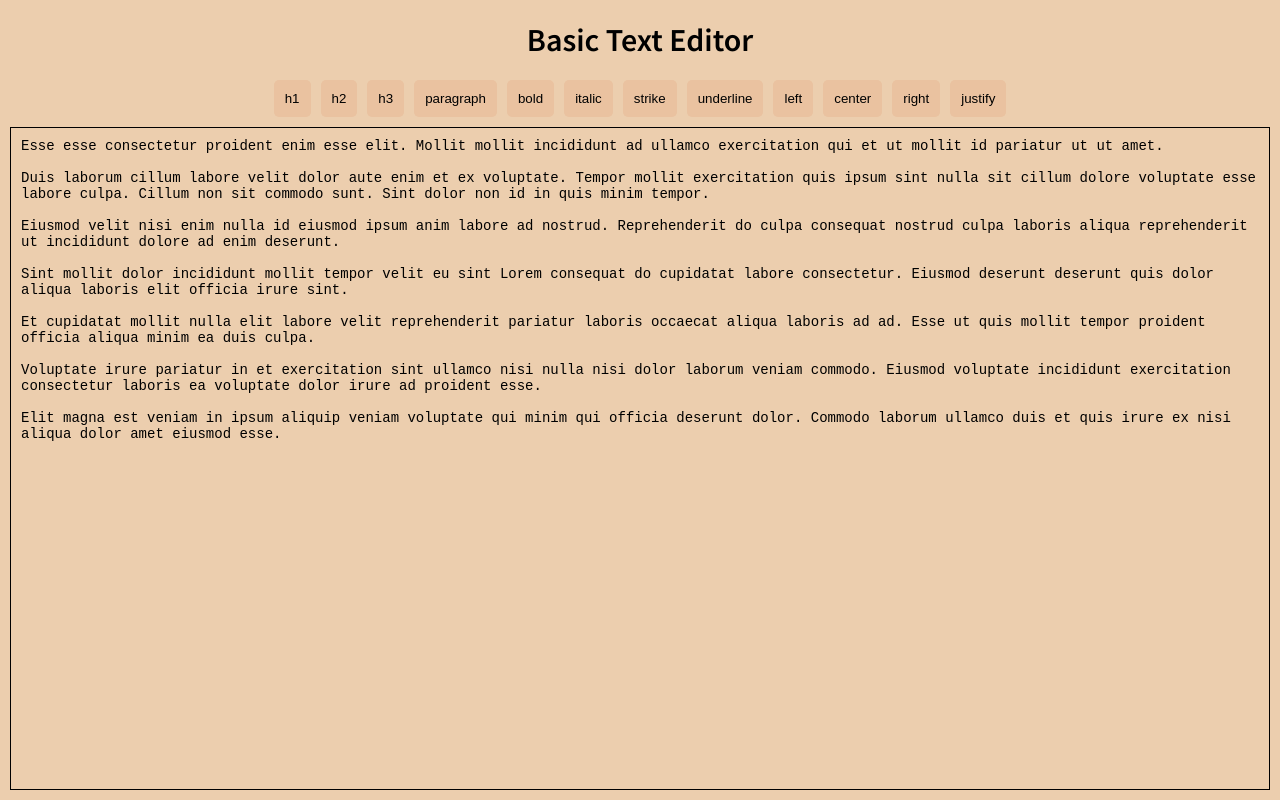
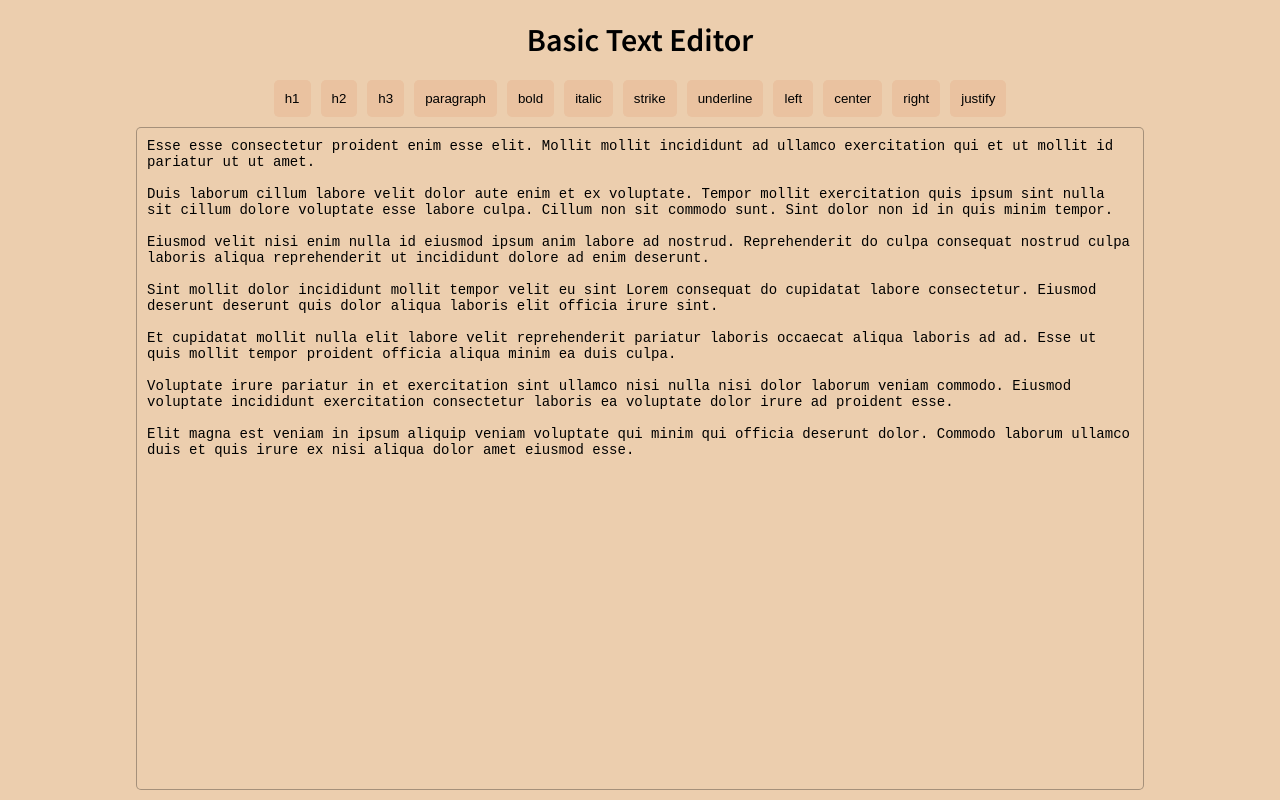
Before and after one commit to aliergul/react-examples-text-editor, a React (Vite) app: page / in a window 1280 px wide. Built offline with nearby package versions, Linux system fonts and the light colour scheme.

Commit message:
selecting text with cursor

```diff
--- a/src/App.jsx
+++ b/src/App.jsx
@@ -1,13 +1,24 @@
+import { useState } from "react";
 import Editor from "./components/Editor/Editor";
 import TextArea from "./components/TextArea";
+import MainContext from "./components/MainContext";
 
 function App() {
+  const [selectedText, setSelectedText] = useState("");
+
+  const data = {
+    selectedText,
+    setSelectedText,
+  };
+
   return (
-    <main className="main">
-      <h1>Basic Text Editor</h1>
-      <Editor />
-      <TextArea />
-    </main>
+    <MainContext.Provider value={data}>
+      <main className="main">
+        <h1>Basic Text Editor</h1>
+        <Editor />
+        <TextArea />
+      </main>
+    </MainContext.Provider>
   );
 }
 
--- a/src/components/Editor/Editor.jsx
+++ b/src/components/Editor/Editor.jsx
@@ -1,4 +1,6 @@
+import { useContext } from "react";
 import EditorItems from "./EditorItems";
+import MainContext from "../MainContext";
 
 const items = [
   "h1",
@@ -16,6 +18,8 @@ const items = [
 ];
 
 const Editor = () => {
+  const { selectedText, setSelectedText } = useContext(MainContext);
+
   return (
     <div className="editor">
       {items.map((name, i) => {
--- a/src/components/Editor/EditorItems.jsx
+++ b/src/components/Editor/EditorItems.jsx
@@ -1,5 +1,4 @@
 const EditorItems = ({ name }) => {
-  console.log("name", name);
   return (
     <>
       <button className="editor-buttons">{name}</button>
--- /dev/null
+++ b/src/components/MainContext.jsx
@@ -0,0 +1,5 @@
+import { createContext } from "react";
+
+const MainContext = createContext();
+
+export default MainContext;
--- a/src/components/TextArea.jsx
+++ b/src/components/TextArea.jsx
@@ -1,11 +1,25 @@
-import defaultText from "./defaultText";
+import { useContext, useEffect } from "react";
+import defaultText from "../utils/defaultText";
+import MainContext from "./MainContext";
 
 const TextArea = () => {
-  const text = defaultText;
+  const { setSelectedText } = useContext(MainContext);
+
+  useEffect(() => {
+    document.querySelector(".textarea").addEventListener("select", (e) => {
+      setSelectedText(
+        e.target.value.substring(e.target.selectionStart, e.target.selectionEnd)
+      );
+    });
+  }, []); //eslint-disable-line
 
   return (
     <>
-      <textarea className="textarea" defaultValue={text} />
+      <textarea
+        className="textarea"
+        defaultValue={defaultText}
+        spellCheck="false"
+      />
     </>
   );
 };
--- a/src/index.scss
+++ b/src/index.scss
@@ -69,12 +69,11 @@ h1 {
 }
 
 .textarea {
-  width: 100%;
+  width: 80%;
   height: 100%;
   resize: none;
   font-size: 14px;
-  // height: 100px;
-  // margin: 10px 0;
   padding: 10px;
-  border: 1px solid #000;
+  border: 1px solid rgba(0, 0, 0, 0.3);
+  border-radius: 5px;
 }
```
Also changed, not shown: src/utils/defaultText.js (renamed from src/components/defaultText.js).
